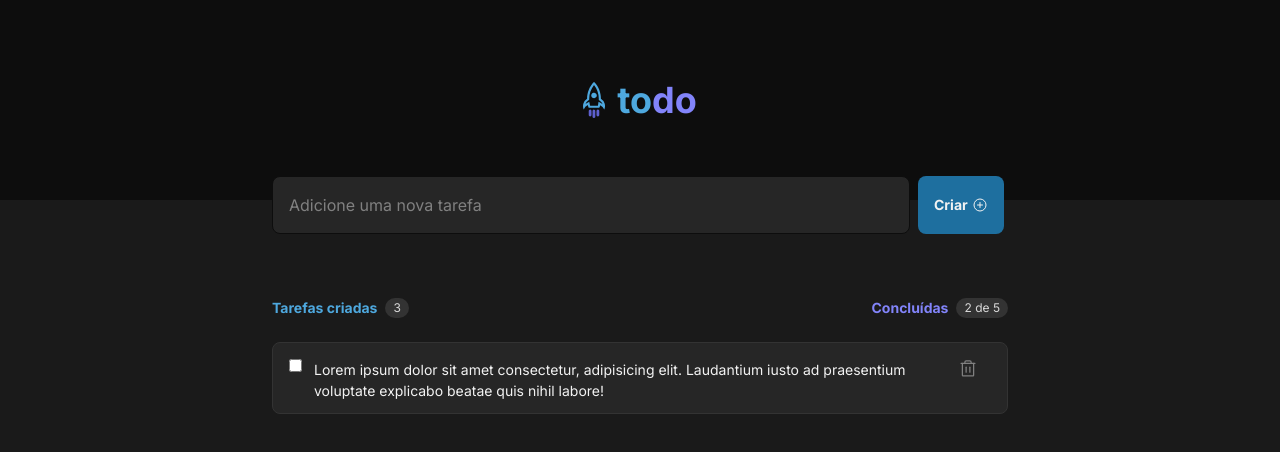
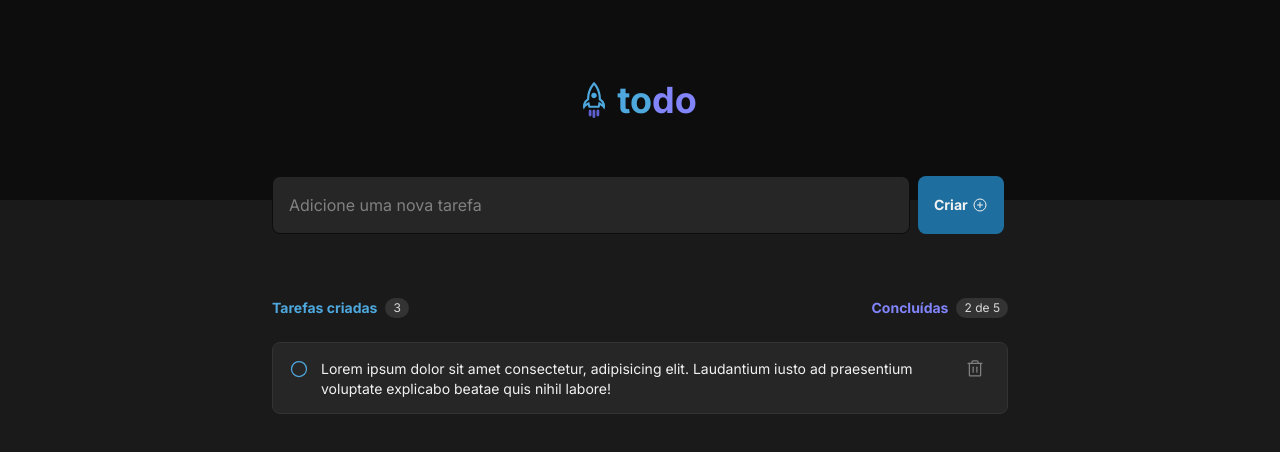
Before and after one commit to tayhsn/todo-list, a React (Vite) app: page / in a window 1280 px wide. Shown: the top 452 px of the page. Built offline with nearby package versions, Linux system fonts and the light colour scheme.

Commit message:
dona Task component [interface]

```diff
--- a/src/components/Task.tsx
+++ b/src/components/Task.tsx
@@ -1,16 +1,24 @@
-import { Trash } from 'phosphor-react';
+import { Check, Circle, Trash } from 'phosphor-react';
+import classnames from 'classnames';
+import { Task } from '../data/tasksMock';
 
-export const Tasks = () => {
-   const isComplete = true;
+export const Tasks = ({ id, task, isCompleted }: Task) => {
    return (
       <div className='w-[46rem] h-[4.5rem] p-4 flex items-start bg-gray-500 rounded-lg border border-gray-400'>
-         <input
-            type='checkbox'
-            title='Marcar tarefa como feita'
-            className='pt-4 before:rounded-full cursor-pointer border-2 border-blue hover:border-blueDark checked:bg-purple'
-         />
+         <button
+            className={classnames('cursor-pointer rounded-full', {
+               'text-blue hover:text-blueDark': !isCompleted,
+               'bg-purple text-gray-100': isCompleted,
+            })}
+         >
+            {isCompleted ? <Check size={20} /> : <Circle size={20} />}
+         </button>
 
-         <p className='w-[39.5rem] mx-3 text-[0.875rem]'>
+         <p
+            className={classnames('w-[39.5rem] mx-3 text-sm', {
+               'line-through text-gray-300': isCompleted,
+            })}
+         >
             Lorem ipsum dolor sit amet consectetur, adipisicing elit. Laudantium
             iusto ad praesentium voluptate explicabo beatae quis nihil labore!
          </p>
```
